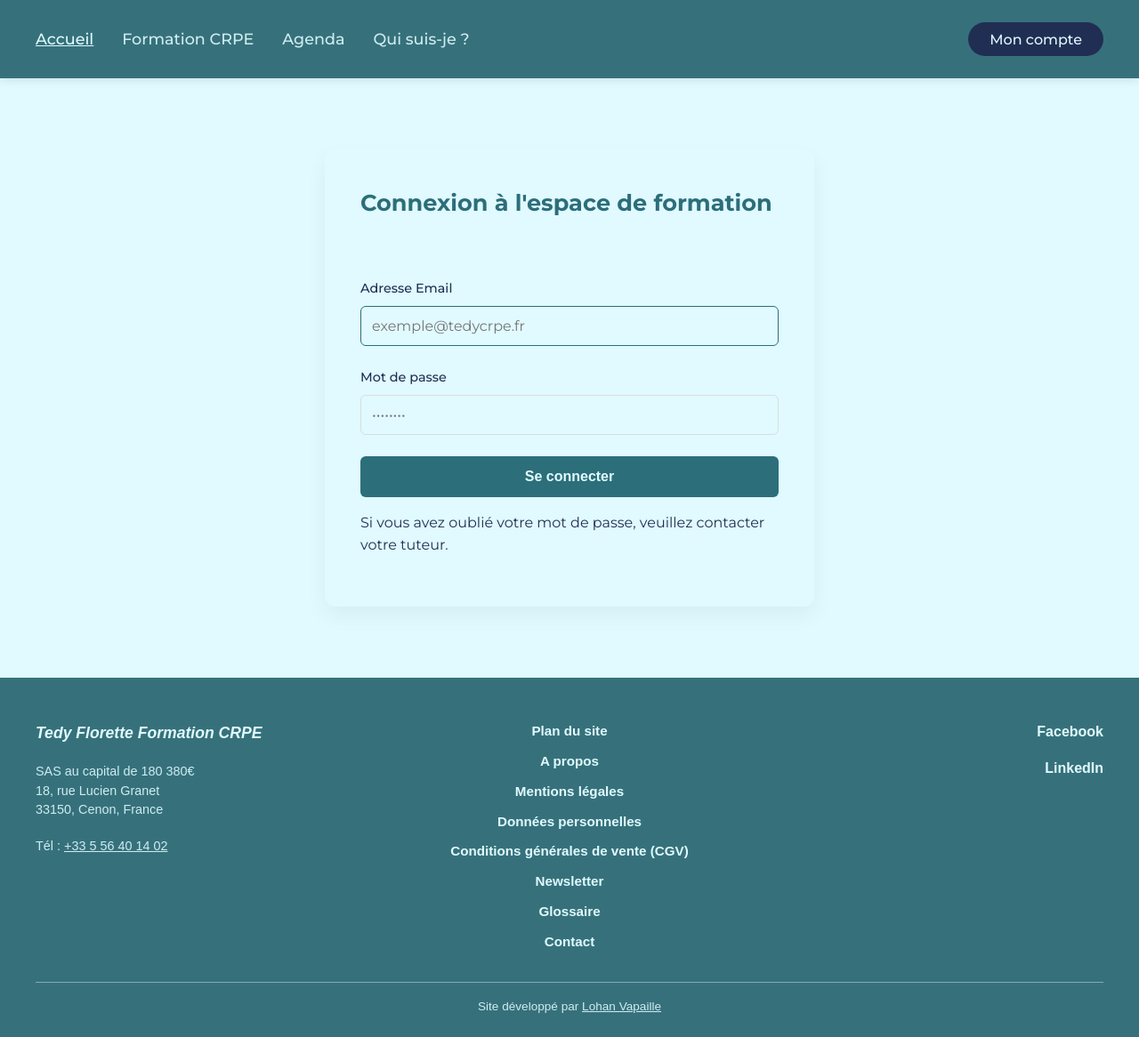
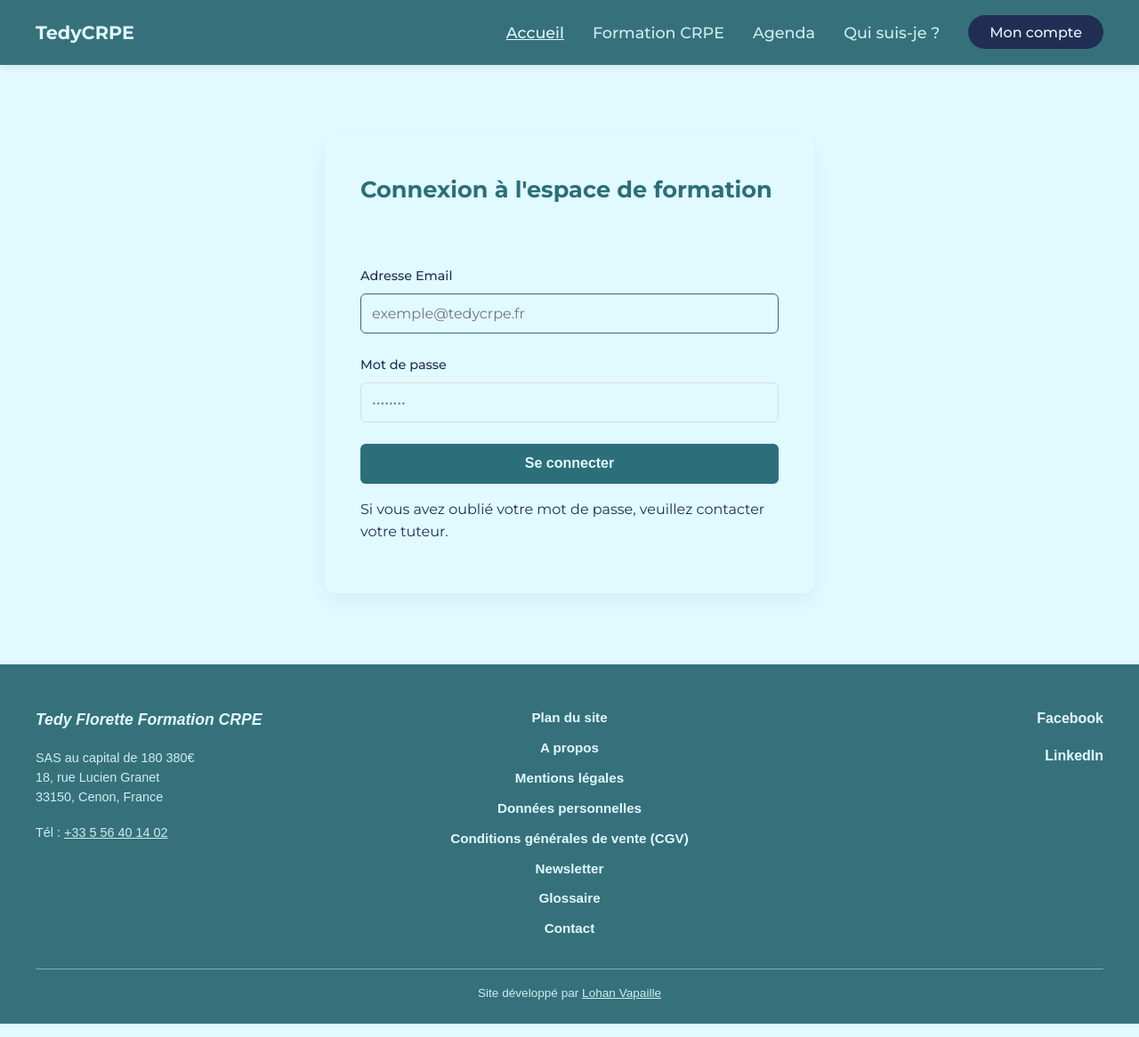
Before and after one commit to LohanVapaille/tedycrpe_CRPE-formation-plateform, a Laravel app: page /login in a window 1280 px wide. Shown: the whole page at 89% size. Run offline with Laravel 12, Linux system fonts and the light colour scheme; style sheets or scripts are compiled from the project's sources; parts of the project's set-up code (start-up, migrations or seed data) failed here and were passed over.

Commit message:
header a revoir

```diff
--- a/resources/css/components/_header.scss
+++ b/resources/css/components/_header.scss
@@ -3,13 +3,11 @@
 
 .main-header {
     background-color: v.$bleuvert;
-    padding: 30px 40px;
-
-    // --- BLOCAGE AU SCROLL ---
+    padding: 20px 40px; // Légèrement réduit pour le mobile
     position: sticky;
     top: 0;
-    z-index: 1000; // Assure que le header passe au-dessus de tout le reste
-    box-shadow: 0 2px 10px rgba(0, 0, 0, 0.1); // Optionnel : petite ombre fine au scroll
+    z-index: 1000;
+    box-shadow: 0 2px 10px rgba(0, 0, 0, 0.1);
 
     .header-container {
         max-width: 1200px;
@@ -19,13 +17,53 @@
         align-items: center;
 
         @include v.phone-only {
-            flex-direction: column;
-            gap: 1rem;
-            text-align: center;
+            flex-wrap: wrap; // Permet au burger de se caler à droite
+            padding: 0;
         }
     }
 
-    // Navigation principale
+    // Le titre ou logo texte à ajouter dans ton HTML pour structurer le flex
+    .header-logo {
+        color: v.$blanc;
+        text-decoration: none;
+        font-size: 1.3rem;
+        font-weight: 700;
+    }
+
+    // Bouton Burger invisible sur Desktop
+    .menu-toggle {
+        display: none;
+        background: none;
+        border: none;
+        color: v.$blanc;
+        font-size: 2rem;
+        cursor: pointer;
+
+        @include v.phone-only {
+            display: block;
+        }
+    }
+
+    // Conteneur global de la navigation
+    .nav-wrapper {
+        display: flex;
+        align-items: center;
+        gap: 2rem;
+
+        @include v.phone-only {
+            display: none; // Masqué par défaut sur mobile
+            flex-direction: column;
+            width: 100%;
+            margin-top: 1.5rem;
+            gap: 1.5rem;
+
+            &.active {
+                display: flex; // S'ouvre proprement en JS
+            }
+        }
+    }
+
+    // Navigation principale (ton code intact)
     .main-nav {
         display: flex;
         align-items: center;
@@ -33,7 +71,8 @@
 
         @include v.phone-only {
             flex-direction: column;
-            gap: 0.75rem;
+            gap: 1rem;
+            width: 100%;
         }
 
         .nav-link {
@@ -52,18 +91,24 @@
         }
     }
 
-    // Bouton de compte de la maquette
+    // Bouton de compte (ton code intact)
     .account-btn {
-        background-color: v.$bleu; // Bleu foncé/nuit de la maquette
+        background-color: v.$bleu;
         color: v.$blanc;
         text-decoration: none;
         padding: 0.6rem 1.5rem;
-        border-radius: 50px; // Arrondi complet comme sur le visuel
+        border-radius: 50px;
         font-weight: 500;
         transition: background-color 0.2s ease;
 
         &:hover {
-            background-color: v.$bleuhover; // Bleu foncé/nuit de la maquette
+            background-color: v.$bleuhover;
+        }
+
+        @include v.phone-only {
+            width: 100%;
+            text-align: center;
+            box-sizing: border-box;
         }
     }
 }
--- a/resources/js/app.js
+++ b/resources/js/app.js
@@ -1,2 +1,13 @@
 import "./bootstrap";
 import "./echo";
+
+document.addEventListener("DOMContentLoaded", () => {
+    const menuToggle = document.getElementById("menuToggle");
+    const navWrapper = document.getElementById("navWrapper");
+
+    if (menuToggle && navWrapper) {
+        menuToggle.addEventListener("click", () => {
+            navWrapper.classList.toggle("active");
+        });
+    }
+});
--- a/resources/views/layouts/app.blade.php
+++ b/resources/views/layouts/app.blade.php
@@ -15,6 +15,15 @@
 
     <header class="main-header">
         <div class="header-container">
+            <a href="{{ route('home') }}" class="header-logo">TedyCRPE</a>
+
+            <!-- Le bouton burger pour le mobile -->
+            <button class="menu-toggle" id="menuToggle">
+                <i class='bx bx-menu'></i>
+            </button>
+
+            <!-- Le wrapper qui englobe tes deux blocs -->
+            <div class="nav-wrapper" id="navWrapper">
                 <nav class="main-nav">
                     <a href="{{ route('home') }}" class="nav-link active">Accueil</a>
                     <a href="{{ route('crpe') }}" class="nav-link">Formation CRPE</a>
@@ -24,6 +33,7 @@
 
                 <div class="user-actions">
                     <a href="{{ route('formation.index') }}" class="account-btn">Mon compte</a>
+                </div>
             </div>
         </div>
     </header>
```
Also changed, not shown: resources/views/layouts/gabaritsansfooter.blade.php (+10 -0 lines). Lines whose indentation alone changed are shown as unchanged.
